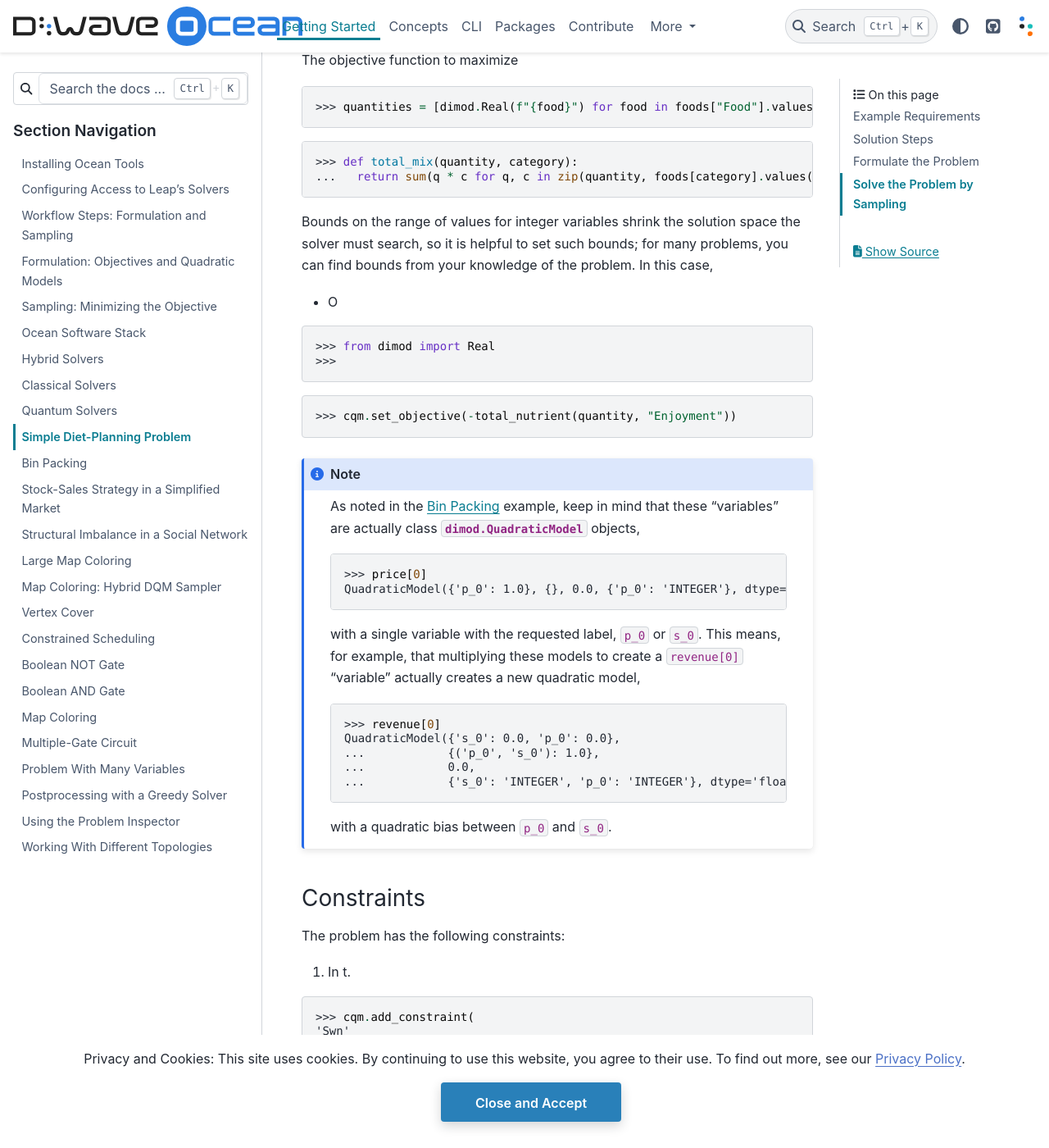
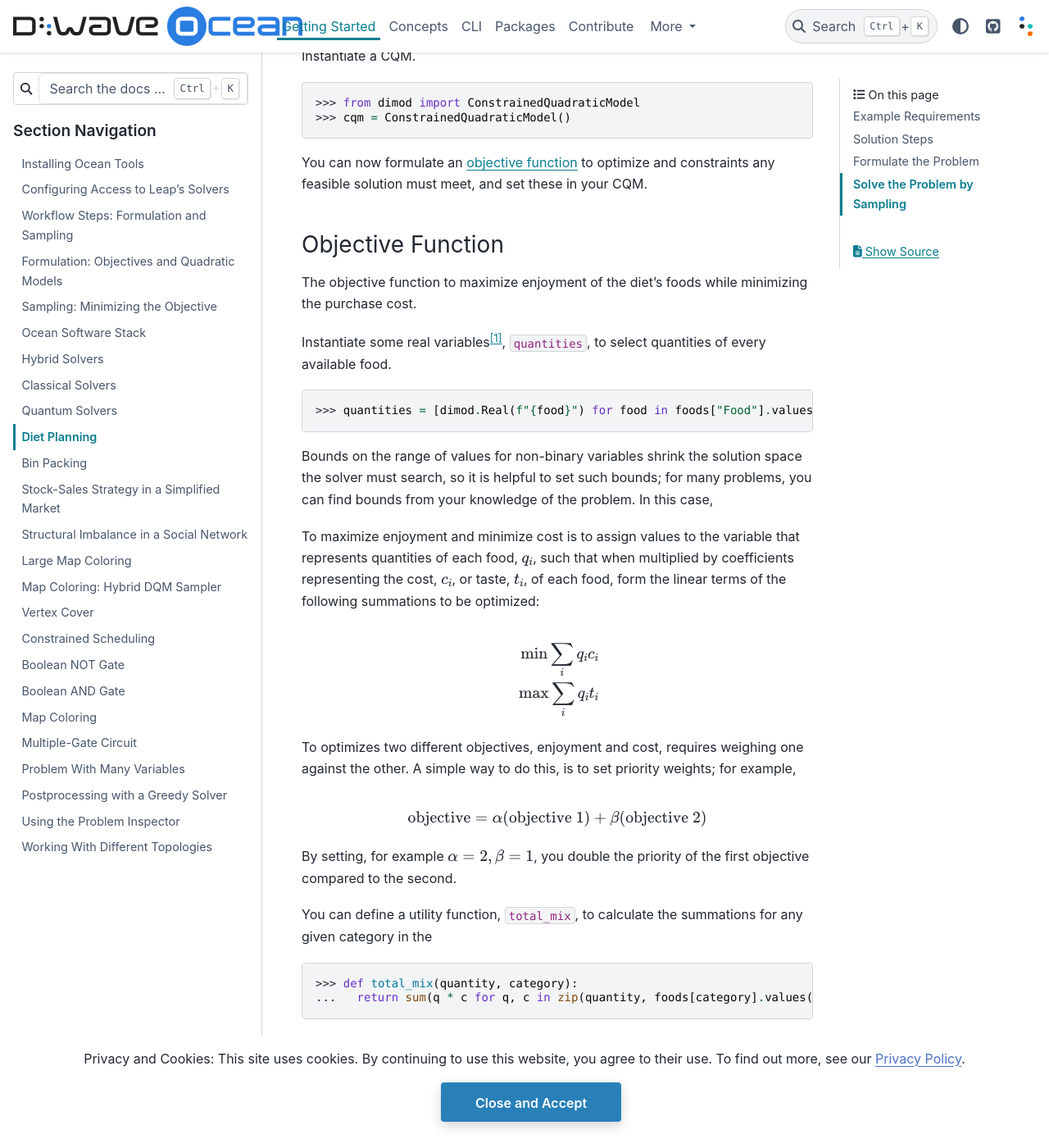
Before and after one commit to dwavesystems/dwave-ocean-sdk, a Sphinx documentation site: the page built from docs/examples/hybrid_cqm_diet.rst, in a window 1280 px wide and 1400 px high, scrolled down 2033 px. Shown: the whole window at 82% size. Built offline with Sphinx 7.4.7 and the PyData theme 0.15.4, drawn with Linux system fonts in a browser that asks for light colours; pages that are not in the unit, such as notebooks, are missing from menus; some of the changed text lies outside the part shown.

Commit message:
Add cqm with real vars: draft objective and constraints sections

```diff
--- a/docs/examples/hybrid_cqm_diet.rst
+++ b/docs/examples/hybrid_cqm_diet.rst
@@ -1,8 +1,8 @@
 .. _example_cqm_diet_reals:
 
-============================
-Simple Diet-Planning Problem
-============================
+=============
+Diet Planning
+=============
 
 This example solves a simple linear-programming type of problem, optimizing a
 diet with requirements that can be expressed with a linear objective and constraints,
@@ -44,7 +44,7 @@
 (not necessarily realistic) evaluations of nutrients and cost, and ranked for
 the dieter's enjoyment on a scale of one to ten.
 
-.. list-table:: Foods
+.. list-table:: Nutrients, Cost, and Enjoyment Rankings for Available Foods
    :header-rows: 1
 
    * - **Food**
@@ -96,7 +96,26 @@
      - 5
      - 2.00
 
-For simplicity, store the table's contents as a dict:
+The following table shows the dieter's daily requirements for a few selected
+nutrients.
+
+.. list-table:: Daily Required Nutrients
+   :header-rows: 1
+
+   * - **Nutrient**
+     - **Calories**
+     - **Protein**
+     - **Fat**
+     - **Carbs**
+     - **Fiber**
+   * - **Daily Requirement**
+     - 2000
+     - 50
+     - 30
+     - 130
+     - 30
+
+For simplicity, store the contents of the two tables above as dicts:
 
 >>> foods = {
 ...   'Food': {0: 'rice', 1: 'tofu', 2: 'banana', 3: 'lentils', 4: 'bread', 5: 'avocado'},
@@ -105,8 +124,11 @@
 ...   'Fat': {0: 1, 1: 9, 2: 0, 3: 0, 4: 3, 5: 30},
 ...   'Carbs': {0: 22, 1: 3, 2: 23, 3: 25, 4: 50, 5: 20},
 ...   'Fiber': {0: 2, 1: 2, 2: 3, 3: 4, 4: 3, 5: 14},
-...   'Enjoyment': {0: 7, 1: 2, 2: 10, 3: 3, 4: 5, 5: 5},
+...   'Taste': {0: 7, 1: 2, 2: 10, 3: 3, 4: 5, 5: 5},
 ...   'Cost': {0: 2.5, 1: 4.0, 2: 1.0, 3: 1.3, 4: 0.25, 5: 2.0}}
+...
+>>> min_nutrients = {"Protein": 50, "Fat": 30, "Carbs": 130, "Fiber": 30}
+>>> max_calories = 2000
 
 Instantiate a CQM.
 
@@ -116,67 +138,98 @@
 You can now formulate an :term:`objective function` to optimize and constraints
 any feasible solution must meet, and set these in your CQM.
 
-
 Objective Function
 ------------------
 
-The objective function to maximize
+The objective function to maximize enjoyment of the diet's foods while minimizing
+the purchase cost.
 
+Instantiate some real variables\ [#]_, :code:`quantities`, to select quantities
+of every available food.
 
 >>> quantities = [dimod.Real(f"{food}") for food in foods["Food"].values()]
 
+Bounds on the range of values for non-binary variables shrink the solution
+space the solver must search, so it is helpful to set such bounds; for many
+problems, you can find bounds from your knowledge of the problem. In this case,
+
+To maximize enjoyment and minimize cost is to assign values to the variable that
+represents quantities of each food, :math:`q_i`, such that when multiplied by
+coefficients representing the cost, :math:`c_i`, or taste, :math:`t_i`,
+of each food, form the linear terms of the following summations to be optimized:
+
+.. math::
+
+	\min \sum_i q_i c_i
+
+  \max \sum_i q_i t_i
+
+To optimizes two different objectives, enjoyment and cost, requires weighing one
+against the other. A simple way to do this, is to set priority weights; for example,
+
+.. math::
+
+	\text{objective} = \alpha \text{(objective 1)} + \beta \text{(objective 2)}
+
+By setting, for example :math:`\alpha=2, \beta=1`, you double the priority of the
+first objective compared to the second.
+
+You can define a utility function, :code:`total_mix`, to calculate the summations
+for any given category in the
 
 >>> def total_mix(quantity, category):
 ...   return sum(q * c for q, c in zip(quantity, foods[category].values()))
 
+Set the objective. Because Ocean solvers minimize objectives, to maximize enjoyment,
+:code:`Taste` is multiplied by `-1` and minimized.
 
-Bounds on the range of values for integer variables shrink the solution
-space the solver must search, so it is helpful to set such bounds; for many
-problems, you can find bounds from your knowledge of the problem. In this case,
+>>> cqm.set_objective(-total_mix(quantities, "Taste") + 60*total_mix(quantities, "Cost"))
 
-* O
+Section ??? belows shows how the priority weight was chosen.
 
+.. [#]
 
->>> from dimod import Real
->>>
+   Always keep in mind that such "variables" are actually
+   class :class:`~dimod.QuadraticModel` objects,
 
+   >>> bin_used[0]
+   BinaryQuadraticModel({'bin_used_0': 1.0}, {}, 0.0, 'BINARY')
 
+   with a single variable with the requested label, :code:`bin_used_<j>`. This
+   means, for example, that multiplying by two doubles the linear bias,
 
->>> cqm.set_objective(-total_nutrient(quantity, "Enjoyment"))
+   >>> 2*bin_used[0]
+   BinaryQuadraticModel({'bin_used_0': 2.0}, {}, 0.0, 'BINARY')
 
-.. note::
+   multiplying two such "variables" creates a quadratic bias,
 
-   As noted in the :ref:`example_cqm_binpacking` example, keep in mind that
-   these "variables" are actually class :class:`dimod.QuadraticModel` objects,
+   >>> bin_used[0]*bin_used[1]          # doctest: +SKIP
+   BinaryQuadraticModel({'bin_used_0': 0.0, 'bin_used_1': 0.0},
+   ...                  {('bin_used_1', 'bin_used_0'): 1.0}, 0.0, 'BINARY')
 
-   >>> price[0]
-   QuadraticModel({'p_0': 1.0}, {}, 0.0, {'p_0': 'INTEGER'}, dtype='float64')
+   but multiplying three binary quadratic models requires a non-quadratic term
+   and so :code:`bin_used[0]*bin_used[1]*bin_used[2]` cannot generate a binary
+   quadratic model and results in an error.
 
-   with a single variable with the requested label, :code:`p_0` or :code:`s_0`.
-   This means, for example, that multiplying these models to create a
-   :code:`revenue[0]` "variable" actually creates a new quadratic model,
-
-   >>> revenue[0]                               # doctest: +SKIP
-   QuadraticModel({'s_0': 0.0, 'p_0': 0.0},
-   ...            {('p_0', 's_0'): 1.0},
-   ...            0.0,
-   ...            {'s_0': 'INTEGER', 'p_0': 'INTEGER'}, dtype='float64')
-
-   with a quadratic bias between :code:`p_0` and :code:`s_0`.
 
 Constraints
 -----------
 
 The problem has the following constraints:
 
-1. In t.
+1. Calories: no more than 2000
+2. Protein: at least 50
+3. Fat: at least 30
+4. Carbs: at least 130
+5. Fiber: at least 30
 
->>> cqm.add_constraint(
-'Swn'
+>>> for nutrient, amount in min_nutrients.items():
+...   cqm.add_constraint(total_mix(quantities, nutrient) >= amount, label=nutrient)
 
+You can access these constraints as a dict with the labels as keys:
 
->>> len(cqm.constraints)
-11
+>>> list(cqm.constraints.keys())
+['Calories', 'Protein', 'Fat', 'Carbs', 'Fiber']
 
 Solve the Problem by Sampling
 =============================
@@ -188,3 +241,6 @@
 >>> sampler = LeapHybridCQMSampler()
 
 >>> sampleset = sampler.sample_cqm(cqm)
+
+>>> print({food: round(quantity) for food, quantity in sampleset.first.sample.items()})
+{'avocado': 1, 'banana': 0, 'bread': 7, 'lentils': 0, 'rice': 0, 'tofu': 0}
--- a/docs/getting_started.rst
+++ b/docs/getting_started.rst
@@ -83,7 +83,7 @@
    examples/map_dqm
 
 * :ref:`example_cqm_diet_reals` solves a linear-programming problem using a
- `Leap <https://cloud.dwavesys.com/leap/>`_ hybrid :term:`CQM` solver.
+  `Leap <https://cloud.dwavesys.com/leap/>`_ hybrid :term:`CQM` solver.
 * :ref:`example_cqm_binpacking` solves a binary constrained problem using a
   `Leap <https://cloud.dwavesys.com/leap/>`_ hybrid :term:`CQM` solver.
 * :ref:`example_cqm_stock_selling` solves an integer constrained problem using a
```
